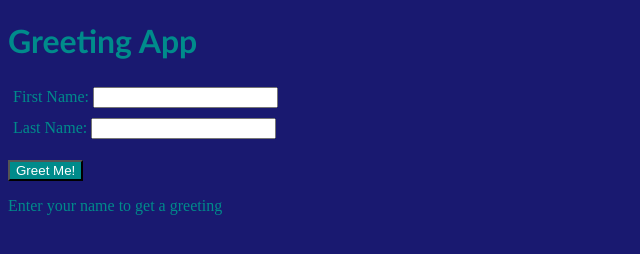
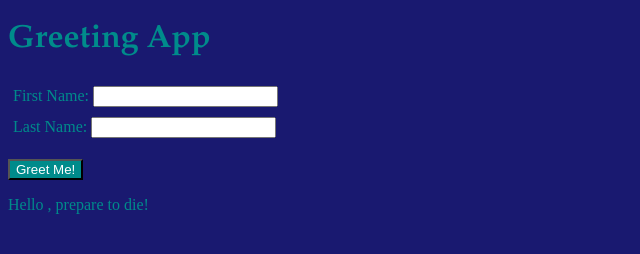
Before and after one commit to Marty42Martinez/bootcamp-prep-day-4, a plain HTML site: page index.html in a window 1280 px wide. Both pictures are taken after a click on the button "Greet Me!". Shown: the whole page, without its empty margins (0-640 px from the left). Drawn offline with Linux system fonts and the light colour scheme.

Commit message:
Greeter Function displays text upon user input...The orc warlord stirs unnervingly beneath a pile of his bretheren

```diff
--- a/index.html
+++ b/index.html
@@ -24,7 +24,7 @@
         <button onclick='greetMe()'>Greet Me!</button>
     </p>
 
-    <p>
+    <p id='message'>
         Enter your name to get a greeting
     </p>
     <script src="main.js"></script>
--- a/main.css
+++ b/main.css
@@ -3,7 +3,8 @@ body{
     background: midnightblue;
 }
 h1{
-    font-family: Frutiger, "Frutiger Linotype", Univers, Calibri, "Gill Sans", "Gill Sans MT", "Myriad Pro", Myriad, "DejaVu Sans Condensed", "Liberation Sans", "Nimbus Sans L", Tahoma, Geneva, "Helvetica Neue", Helvetica, Arial, sans-serif;
+    font-family: "Palatino Linotype", Palatino, Palladio, "URW Palladio L", "Book Antiqua", Baskerville, "Bookman Old Style", "Bitstream Charter", "Nimbus Roman No9 L", Garamond, "Apple Garamond", "ITC Garamond Narrow", "New Century Schoolbook", "Century Schoolbook", "Century Schoolbook L", Georgia, serif;
+
 }
 label{
     display: block;
--- a/main.js
+++ b/main.js
@@ -1,5 +1,4 @@
 function greetMe() {
-    console.log('greetMe function called');
 
     // get the inputs by id
     var firstNameInput = document.getElementById('first-name');
@@ -8,12 +7,10 @@ function greetMe() {
     var firstName = firstNameInput.value;
     var lastName = lastNameInput.value;
     //make the greeting
-    var greeting = 'Hello ' + firstName + ' ' + lastName + '!';
-    console.log(greeting);
-
+    var greeting = 'Hello ' + firstName + ' ' + lastName + ', prepare to die!';
     //display greeting
-
-    //remmove prompt
+    var messenger = document.getElementById('message');
+    messenger.textContent = greeting;
 }
 
 //TODO: validate anme inputs
```
